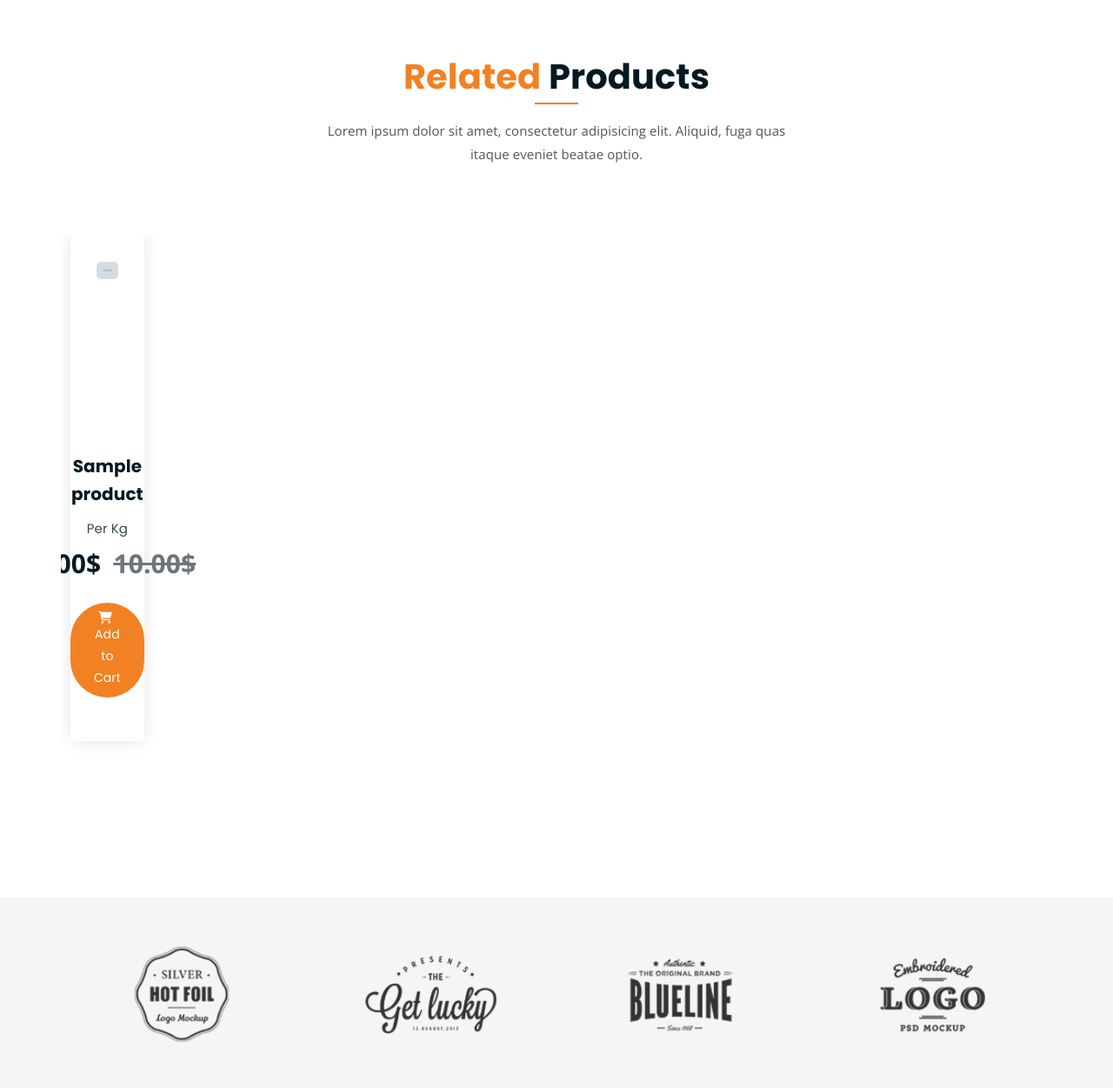
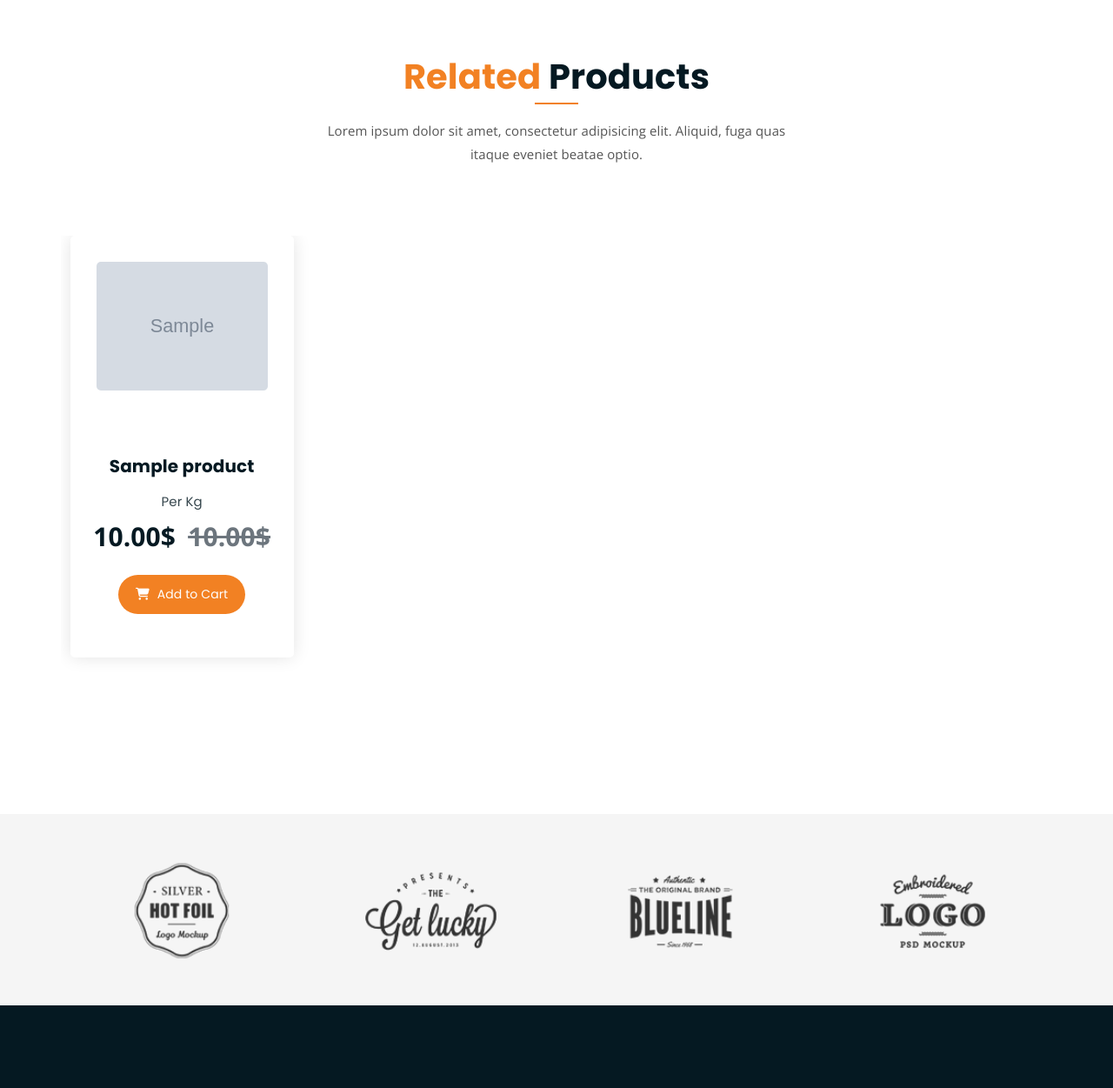
Before and after one commit to PhanChhayFong/PHP_Project, a PHP site: page /shop/product-detail?productid=1 in a window 1280 px wide. Shown: the part 1228-2479 px from the top of the page at 87% size. Run offline with PHP 8.4, Linux system fonts and the light colour scheme; tables that the repository leaves empty or names only in its code hold one stand-in row (values such as "Sample post"); grey boxes marked "Sample" are stand-in pictures; data that the repository does not hold is empty; some libraries are stand-ins or nearby versions.

Commit message:
PHP_Project

```diff
--- a/pages/Frontend/about-us.php
+++ b/pages/Frontend/about-us.php
@@ -159,9 +159,6 @@ $company = $dbClass->dbSelectOne($table, $field, $condition, $order);
 </div>
 <!-- end team section -->
 
-<!-- Testimonial Section -->
-<?php require 'components/Frontend/testimonial.php'; ?>
-
 <!-- Logo Carousel Section -->
 <?php require 'components/Frontend/logo-carousel.php'; ?>
 
--- a/pages/Frontend/homepage.php
+++ b/pages/Frontend/homepage.php
@@ -14,7 +14,6 @@
 <?php require 'components/Frontend/Homepage/sales-product.php'; ?>
 
 <!-- Testimonial Section -->
-<?php require 'components/Frontend/testimonial.php'; ?>
 
 <!-- Shop Banner Section -->
 <?php require 'components/Frontend/Homepage/shop-banner.php'; ?>
--- a/pages/Frontend/product-detail.php
+++ b/pages/Frontend/product-detail.php
@@ -115,7 +115,7 @@
                                    if($related_products){
                                         foreach($related_products as $related_product){
                                              ?>
-                                                  <div class="col-12 col-md-4 text-center">
+                                                  <div class="col-12 text-center">
                                                        <div class="single-product-item">
                                                             <div class="product-image" style="height:250px">
                                                                  <a href="/shop/product-detail?productid=<?php echo $related_product['pd_id']; ?>">
```
